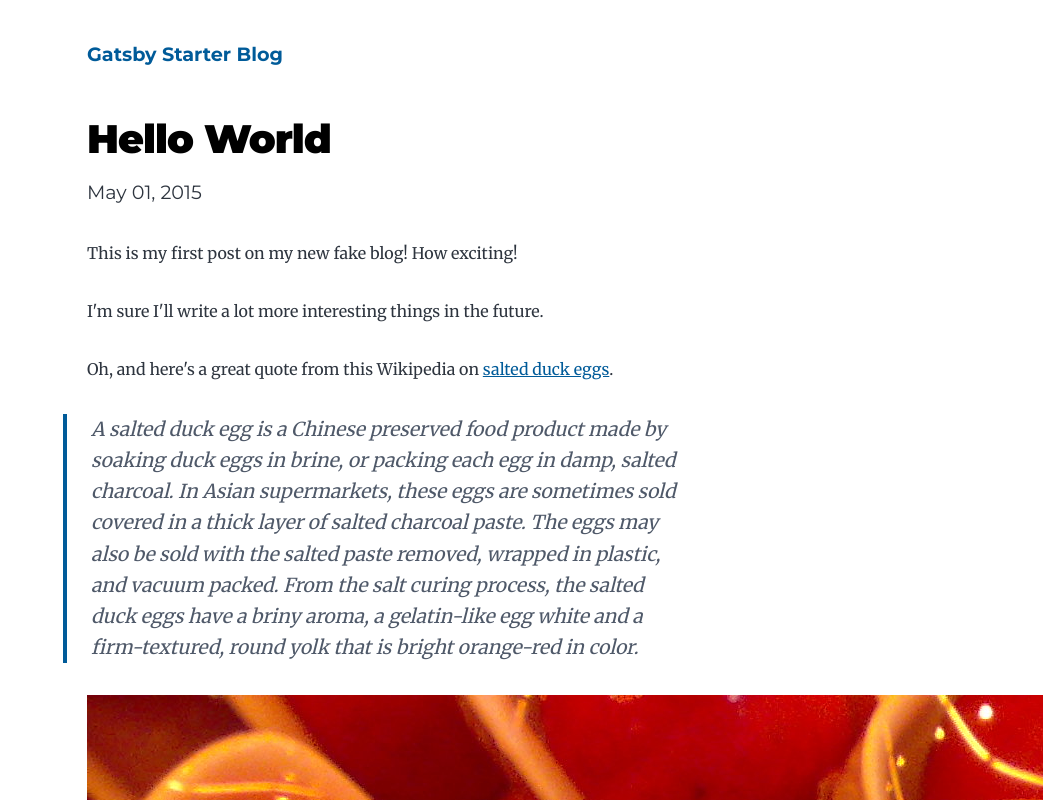
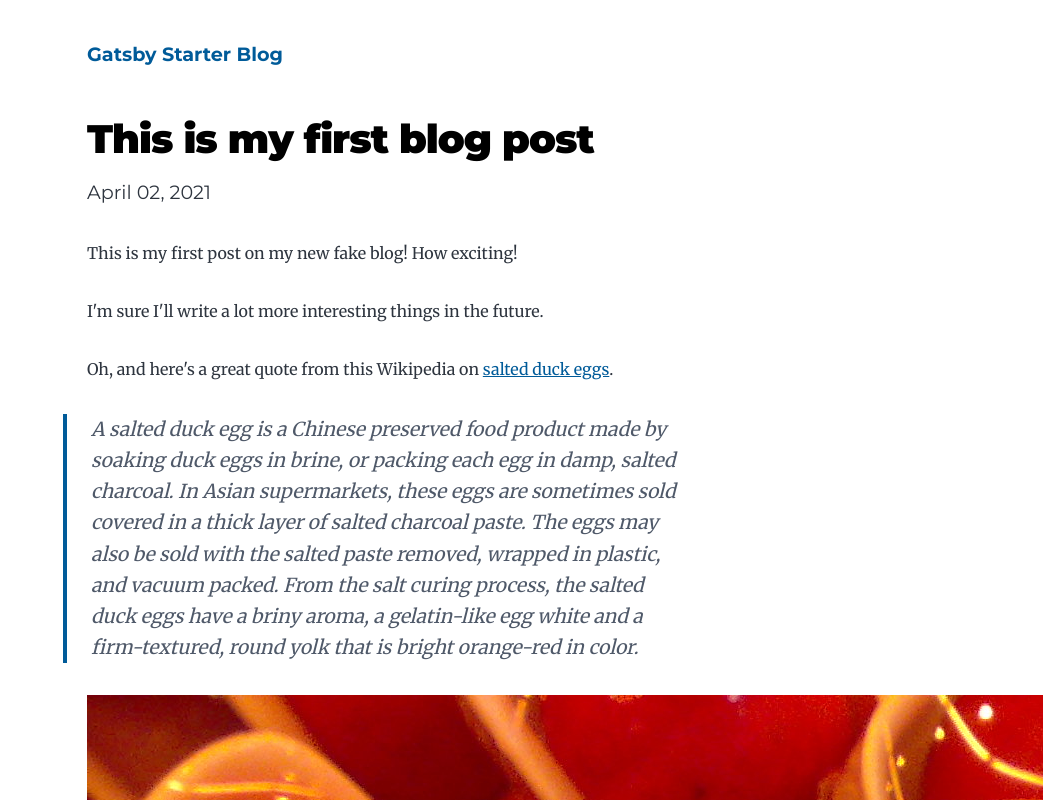
Before and after one commit to noahlove/gatsby-first-project, a Gatsby site: page /hello-world/ in a window 1280 px wide. Shown: the top 800 px of the page, without its empty margins (237-1280 px from the left). Built offline with nearby package versions, Linux system fonts and the light colour scheme; Gatsby itself is replaced by a stand-in of ours; some packages are replaced by stand-ins of ours.

Commit message:
Changed minor words to check rebuild

```diff
--- a/content/blog/hello-world/index.md
+++ b/content/blog/hello-world/index.md
@@ -1,7 +1,7 @@
 ---
-title: Hello World
-date: "2015-05-01T22:12:03.284Z"
-description: "Hello World"
+title: This is my first blog post
+date: "2021-04-02T22:12:03.284Z"
+description: "This is my first blog post"
 ---
 
 This is my first post on my new fake blog! How exciting!
--- a/src/components/bio.js
+++ b/src/components/bio.js
@@ -47,7 +47,7 @@ const Bio = () => {
           Written by <strong>{author.name}</strong> {author?.summary || null}
           {` `}
           <a href={`https://twitter.com/${social?.twitter || ``}`}>
-            You should follow them on Twitter
+            Follow me on twitter for sure!
           </a>
         </p>
       )}
```
